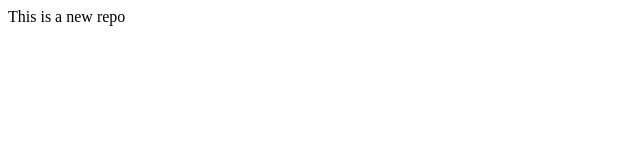
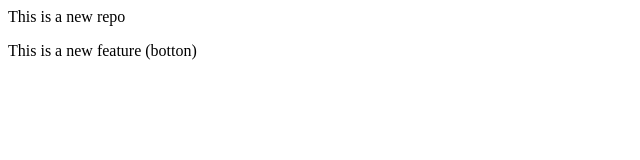
Before and after one commit to Sufiyankhan4343/localrepo, a plain HTML site: page index.html in a window 1280 px wide. Shown: the whole page, without its empty margins (0-640 px from the left). Drawn offline with Linux system fonts and the light colour scheme.

```diff
--- a/index.html
+++ b/index.html
@@ -1 +1,2 @@
 <p>This is a new repo</p>
+<p>This is a new feature (botton) </p>
```
